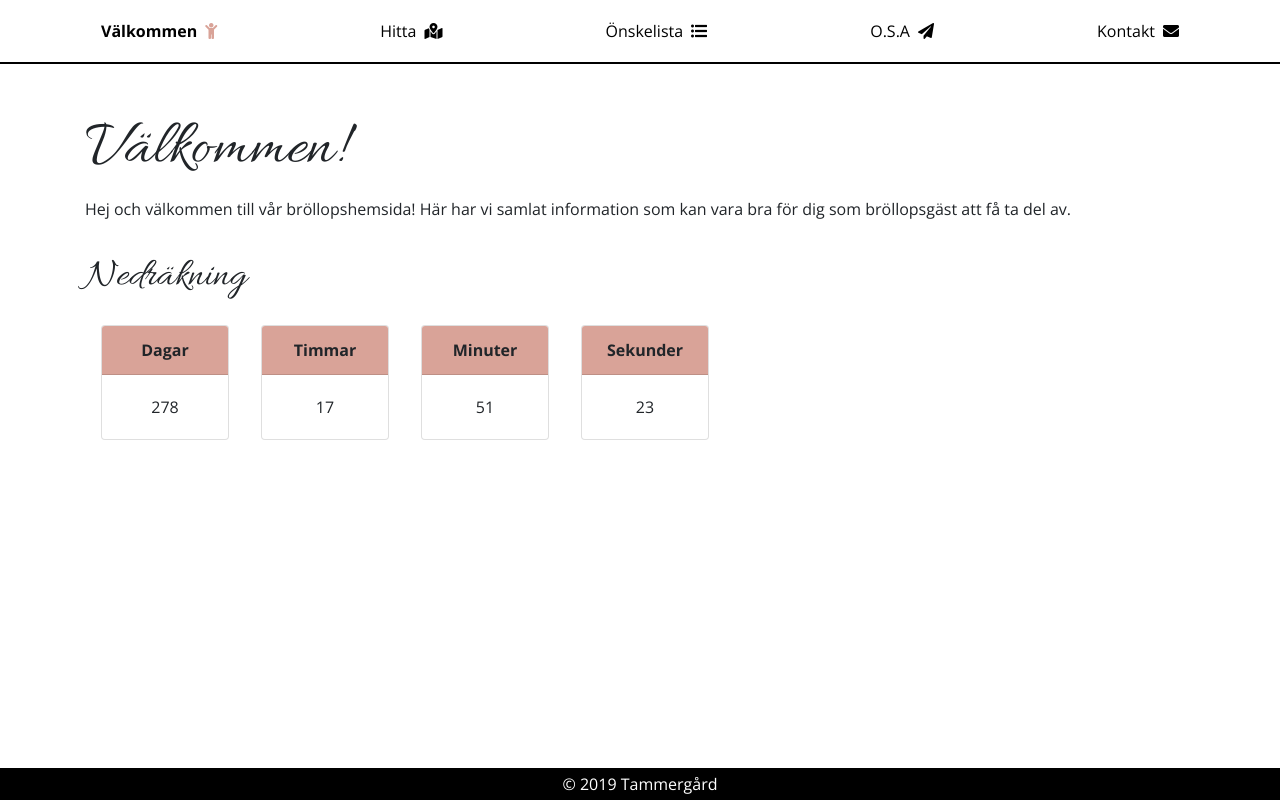
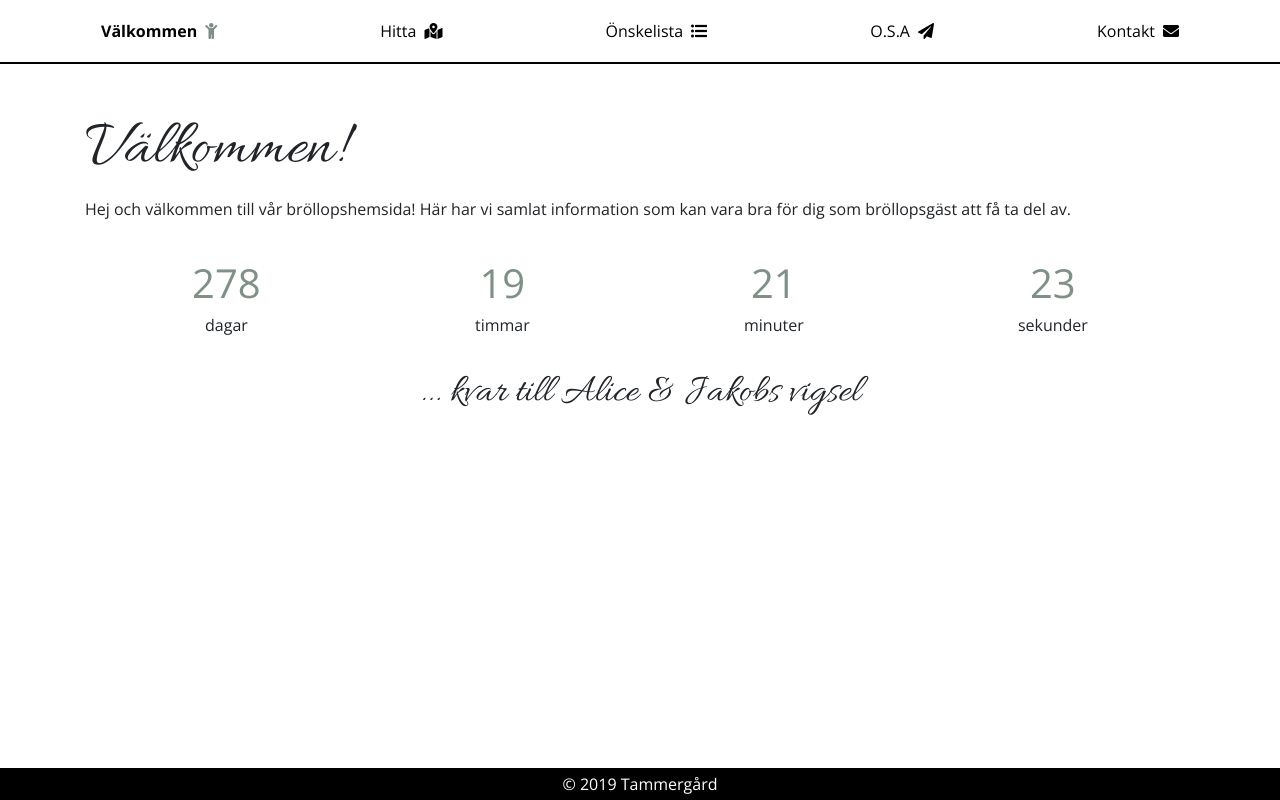
Before and after one commit to filiptammergard/alicejakob, a Vue app: page / in a window 1280 px wide. Built offline with nearby package versions, Linux system fonts and the light colour scheme; a web font is replaced by a local one.

Commit message:
nedräknare och önskelista

```diff
--- a/src/assets/_settings.scss
+++ b/src/assets/_settings.scss
@@ -1 +1 @@
-$primary-color: #d9a398;
+$primary-color: #7f9187;
--- a/src/assets/main.scss
+++ b/src/assets/main.scss
@@ -48,35 +48,29 @@ main {
   background: $primary-color;
 }
 
-.card {
-  display: inline-block;
-  text-align: center;
-  min-width: 43%;
-  margin: 1rem;
+#welcome-component {
+  .countdown {
+    text-align: center;
 
-  .card-header {
-    font-weight: 700;
-    background-color: $primary-color;
-  }
-  p {
-    margin: 0;
+    p span:first-child {
+      font-size: 2.5rem;
+      color: $primary-color;
+    }
   }
 }
 
-@media (min-width: 768px) {
+#wishlist-component {
   .card {
-    display: inline-block;
     text-align: center;
-    max-width: 40%;
-    min-width: 8rem;
-    margin: 1rem;
+    padding-top: 1rem;
 
-    .card-header {
-      font-weight: 700;
-      background-color: $primary-color;
+    p {
+      margin-bottom: 1rem;
     }
-    p {
-      margin: 0;
+
+    img {
+      width: 8rem;
+      height: 8rem;
     }
   }
 }
--- a/src/components/Welcome.vue
+++ b/src/components/Welcome.vue
@@ -2,33 +2,37 @@
   <div id="welcome-component">
     <h1>Välkommen!</h1>
     <p>Hej och välkommen till vår bröllopshemsida! Här har vi samlat information som kan vara bra för dig som bröllopsgäst att få ta del av.</p>
-    <h2>Nedräkning</h2>
-    <div class>
-      <div class="card">
-        <div class="card-header">Dagar</div>
-        <div class="card-body">
-          <p>{{ daysToWedding }}</p>
-        </div>
+    <div class="d-flex flex-row justify-content-around countdown">
+      <div>
+        <p>
+          <span>{{ daysToWedding }}</span>
+          <br />
+          <span>dagar</span>
+        </p>
       </div>
-      <div class="card">
-        <div class="card-header">Timmar</div>
-        <div class="card-body">
-          <p>{{ hoursToWedding }}</p>
-        </div>
+      <div>
+        <p>
+          <span>{{ hoursToWedding }}</span>
+          <br />
+          <span>timmar</span>
+        </p>
       </div>
-      <div class="card">
-        <div class="card-header">Minuter</div>
-        <div class="card-body">
-          <p>{{ minutesToWedding }}</p>
-        </div>
+      <div>
+        <p>
+          <span>{{ minutesToWedding }}</span>
+          <br />
+          <span>minuter</span>
+        </p>
       </div>
-      <div class="card">
-        <div class="card-header">Sekunder</div>
-        <div class="card-body">
-          <p>{{ secondsToWedding }}</p>
-        </div>
+      <div>
+        <p>
+          <span>{{ secondsToWedding }}</span>
+          <br />
+          <span>sekunder</span>
+        </p>
       </div>
     </div>
+    <h2 style="text-align: center;">... kvar till Alice &amp; Jakobs vigsel</h2>
   </div>
 </template>
 
@@ -45,7 +49,7 @@ export default {
     };
   },
   created() {
-    let countDownDate = new Date("Aug 1, 2020 13:00:00").getTime();
+    let countDownDate = new Date("Aug 1, 2020 14:30:00").getTime();
     this.countDownDate(countDownDate);
     setInterval(() => {
       this.countDownDate(countDownDate);
@@ -53,13 +57,8 @@ export default {
   },
   methods: {
     countDownDate(countDownDate) {
-      // Get today's date and time
       let now = new Date().getTime();
-
-      // Find the distance between now and the count down date
       let distance = countDownDate - now;
-
-      // Time calculations for days, hours, minutes and seconds
       this.daysToWedding = Math.floor(distance / (1000 * 60 * 60 * 24));
       this.hoursToWedding = Math.floor(
         (distance % (1000 * 60 * 60 * 24)) / (1000 * 60 * 60)
--- a/src/components/Wishlist.vue
+++ b/src/components/Wishlist.vue
@@ -2,6 +2,19 @@
   <div id="wishlist-component">
     <h1>Önskelista</h1>
     <p>Den finaste presenten ni kan ge är att få är att vi får dela vår bröllopsdag med er. Vill ni ändå gärna ge något extra så är här tips på saker som vi önskar oss!</p>
+    <div class="card" style="width: 18rem;">
+      <div>
+        <img
+          src="https://encrypted-tbn2.gstatic.com/shopping?q=tbn:ANd9GcTJqRON3Ff7Wx0PeuvtxPvDSs5cHCplVFx4WfWpQrbmhxaiS0a055CO1St3qhrd4KqHiU5mPVhmvpPaM7ulUq4bCVj0zJaOBd-UZqSlG44bkCoSnr_XvdE_zw&usqp=CAc"
+          class="card-img-top"
+        />
+      </div>
+      <div class="card-body">
+        <b>Tallrik: Ikea Modell</b>
+        <p class="card-text"></p>
+        <button class="btn btn-secondary btn-block" type="submit">Visa</button>
+      </div>
+    </div>
   </div>
 </template>
 
```
